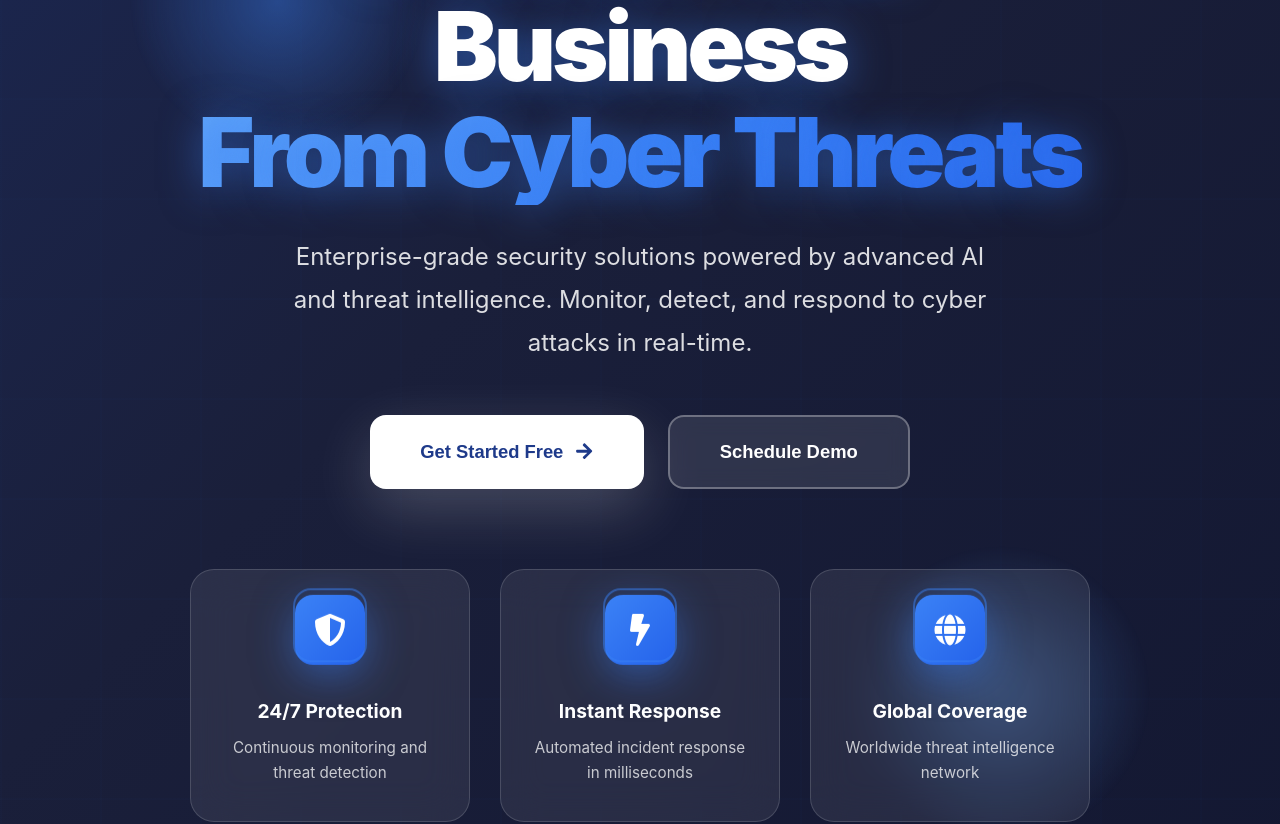
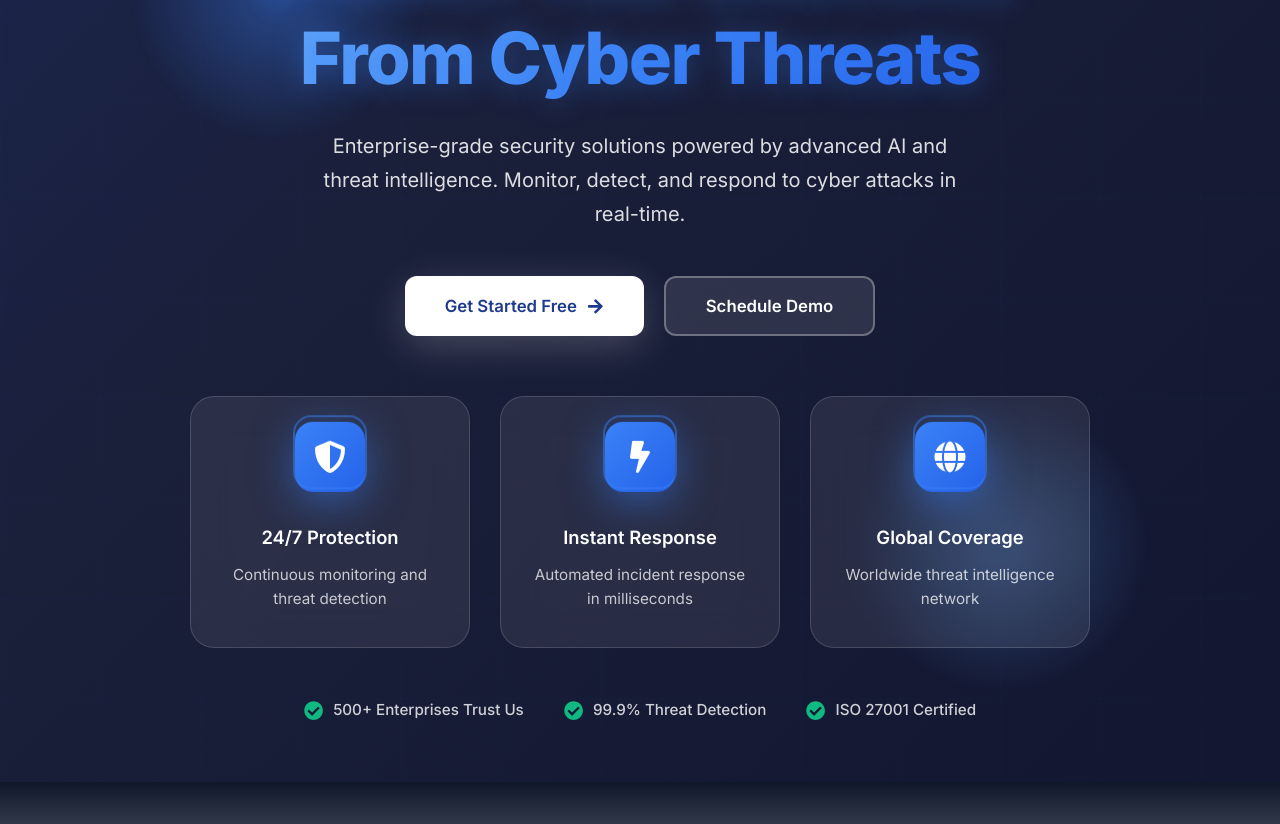
Before and after one commit to octaleadsprivatelimited-cloud/transasia, a React (Create React App) app in the folder client/: page / in a window 1280 px wide. Shown: the part 302-1126 px from the top of the page. Built offline with nearby package versions, Linux system fonts and the light colour scheme.

Commit message:
Update hero section: medium size (65vh), professional Inter font, refined spacing and typography

```diff
--- a/client/src/components/Hero.js
+++ b/client/src/components/Hero.js
@@ -25,7 +25,7 @@ const slideInRight = keyframes`
 `;
 
 const HeroContainer = styled.section`
-  min-height: 95vh;
+  min-height: 65vh;
   background: linear-gradient(-45deg, #0a0e27, #1a1f3a, #1e3a8a, #2563eb);
   background-size: 400% 400%;
   animation: ${gradientMove} 15s ease infinite;
@@ -33,7 +33,12 @@ const HeroContainer = styled.section`
   overflow: hidden;
   display: flex;
   align-items: center;
-  padding: 100px 0 40px;
+  padding: 140px 0 60px;
+
+  @media (max-width: 768px) {
+    min-height: 70vh;
+    padding: 120px 0 40px;
+  }
 `;
 
 const Particles = styled.div`
@@ -116,13 +121,14 @@ const Badge = styled(motion.div)`
 `;
 
 const Title = styled(motion.h1)`
-  font-size: 6rem;
-  font-weight: 900;
-  line-height: 1.1;
-  margin-bottom: 30px;
+  font-size: 4.5rem;
+  font-weight: 700;
+  line-height: 1.2;
+  margin-bottom: 28px;
   color: #ffffff;
-  letter-spacing: -4px;
-  text-shadow: 0 4px 40px rgba(59, 130, 246, 0.5);
+  letter-spacing: -1.5px;
+  text-shadow: 0 2px 30px rgba(59, 130, 246, 0.4);
+  font-family: 'Inter', -apple-system, BlinkMacSystemFont, 'Segoe UI', sans-serif;
 
   .gradient-text {
     background: linear-gradient(135deg, #60a5fa 0%, #3b82f6 50%, #2563eb 100%);
@@ -130,37 +136,40 @@ const Title = styled(motion.h1)`
     -webkit-text-fill-color: transparent;
     background-clip: text;
     display: inline-block;
+    font-weight: 800;
   }
 
   @media (max-width: 1024px) {
-    font-size: 4.5rem;
+    font-size: 3.5rem;
   }
 
   @media (max-width: 768px) {
-    font-size: 3rem;
-    letter-spacing: -2px;
+    font-size: 2.5rem;
+    letter-spacing: -1px;
   }
 `;
 
 const Subtitle = styled(motion.p)`
-  font-size: 1.5rem;
+  font-size: 1.25rem;
   color: rgba(255, 255, 255, 0.85);
-  line-height: 1.8;
-  margin-bottom: 50px;
-  max-width: 700px;
+  line-height: 1.7;
+  margin-bottom: 45px;
+  max-width: 650px;
   margin-left: auto;
   margin-right: auto;
+  font-family: 'Inter', -apple-system, BlinkMacSystemFont, 'Segoe UI', sans-serif;
+  font-weight: 400;
 
   @media (max-width: 768px) {
-    font-size: 1.2rem;
+    font-size: 1.1rem;
   }
 `;
 
 const ButtonGroup = styled(motion.div)`
   display: flex;
-  gap: 24px;
+  gap: 20px;
   justify-content: center;
-  margin-bottom: 80px;
+  margin-bottom: 60px;
 
   @media (max-width: 768px) {
     flex-direction: column;
@@ -170,21 +179,22 @@ const ButtonGroup = styled(motion.div)`
 `;
 
 const PrimaryButton = styled(motion.button)`
-  padding: 24px 50px;
+  padding: 18px 40px;
   background: white;
   color: #1e3a8a;
   border: none;
-  border-radius: 16px;
-  font-size: 1.15rem;
-  font-weight: 800;
+  border-radius: 12px;
+  font-size: 1.05rem;
+  font-weight: 600;
   cursor: pointer;
   display: inline-flex;
   align-items: center;
-  gap: 12px;
+  gap: 10px;
   transition: all 0.3s cubic-bezier(0.4, 0, 0.2, 1);
-  box-shadow: 0 20px 60px rgba(255, 255, 255, 0.2);
+  box-shadow: 0 10px 40px rgba(255, 255, 255, 0.2);
   position: relative;
   overflow: hidden;
+  font-family: 'Inter', -apple-system, BlinkMacSystemFont, 'Segoe UI', sans-serif;
 
   &::before {
     content: '';
@@ -196,8 +206,8 @@ const PrimaryButton = styled(motion.button)`
   }
 
   &:hover {
-    transform: translateY(-4px) scale(1.02);
-    box-shadow: 0 25px 80px rgba(255, 255, 255, 0.3);
+    transform: translateY(-3px);
+    box-shadow: 0 15px 50px rgba(255, 255, 255, 0.25);
 
     &::before {
       opacity: 1;
@@ -209,36 +219,39 @@ const PrimaryButton = styled(motion.button)`
     z-index: 1;
     display: flex;
     align-items: center;
-    gap: 12px;
+    gap: 10px;
   }
 
   @media (max-width: 768px) {
     width: 100%;
     justify-content: center;
+    padding: 16px 36px;
   }
 `;
 
 const SecondaryButton = styled(motion.button)`
-  padding: 24px 50px;
+  padding: 18px 40px;
   background: rgba(255, 255, 255, 0.1);
   color: white;
   border: 2px solid rgba(255, 255, 255, 0.3);
-  border-radius: 16px;
-  font-size: 1.15rem;
-  font-weight: 700;
+  border-radius: 12px;
+  font-size: 1.05rem;
+  font-weight: 600;
   cursor: pointer;
   transition: all 0.3s ease;
   backdrop-filter: blur(10px);
+  font-family: 'Inter', -apple-system, BlinkMacSystemFont, 'Segoe UI', sans-serif;
 
   &:hover {
     background: rgba(255, 255, 255, 0.15);
     border-color: rgba(255, 255, 255, 0.5);
-    transform: translateY(-4px);
-    box-shadow: 0 20px 60px rgba(255, 255, 255, 0.15);
+    transform: translateY(-3px);
+    box-shadow: 0 15px 50px rgba(255, 255, 255, 0.15);
   }
 
   @media (max-width: 768px) {
     width: 100%;
+    padding: 16px 36px;
   }
 `;
 
@@ -317,10 +330,11 @@ const FeatureIcon = styled.div`
 `;
 
 const FeatureTitle = styled.h3`
-  font-size: 1.2rem;
-  font-weight: 700;
+  font-size: 1.15rem;
+  font-weight: 600;
   color: white;
   margin-bottom: 10px;
+  font-family: 'Inter', -apple-system, BlinkMacSystemFont, 'Segoe UI', sans-serif;
 `;
 
 const FeatureText = styled.p`
@@ -328,31 +342,34 @@ const FeatureText = styled.p`
   color: rgba(255, 255, 255, 0.75);
   line-height: 1.6;
   margin: 0;
+  font-family: 'Inter', -apple-system, BlinkMacSystemFont, 'Segoe UI', sans-serif;
 `;
 
 const TrustBadges = styled(motion.div)`
-  margin-top: 70px;
+  margin-top: 50px;
   display: flex;
   justify-content: center;
-  gap: 50px;
+  gap: 40px;
   flex-wrap: wrap;
 
   @media (max-width: 768px) {
-    gap: 30px;
+    gap: 24px;
+    margin-top: 40px;
   }
 `;
 
 const TrustItem = styled.div`
   display: flex;
   align-items: center;
-  gap: 12px;
+  gap: 10px;
   color: rgba(255, 255, 255, 0.8);
-  font-size: 1rem;
-  font-weight: 600;
+  font-size: 0.95rem;
+  font-weight: 500;
+  font-family: 'Inter', -apple-system, BlinkMacSystemFont, 'Segoe UI', sans-serif;
 
   svg {
     color: #10b981;
-    font-size: 1.3rem;
+    font-size: 1.2rem;
   }
 `;
 
```
